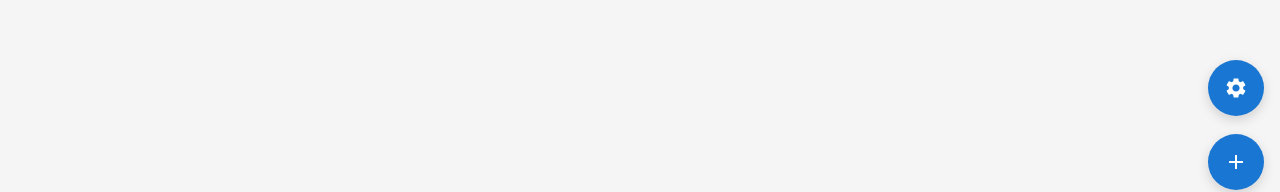
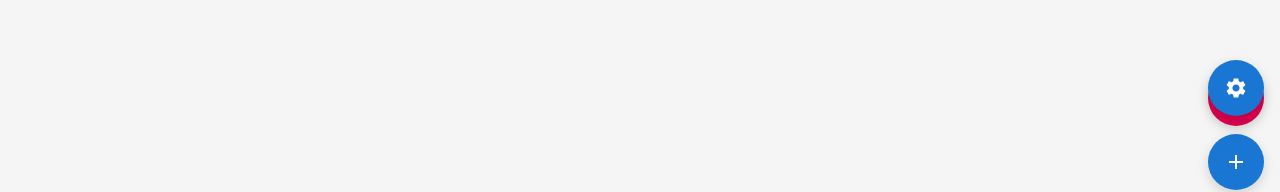
Before and after one commit to codecrafteddesings/todo-list-app, a React (Create React App) app: page / in a window 1280 px wide. Shown: the part 594-786 px from the top of the page. Built offline with nearby package versions, Linux system fonts and the light colour scheme; the HTML template or start-up script is replaced by a standard one.

Commit message:
Bbotón adicional (color secundario y con ícono de campana) en el componente AddTodoFab. Al hacer clic en ese botón, se disparará una notificación nativa del navegador como ejemplo

```diff
--- a/src/components/AddTodoFab.js
+++ b/src/components/AddTodoFab.js
@@ -10,6 +10,7 @@ import {
 } from '@mui/material';
 import { Add as AddIcon } from '@mui/icons-material';
 import TodoForm from './TodoForm';
+import notificationService from '../services/NotificationService';
 
 // eslint-disable-next-line no-unused-vars
 const Transition = React.forwardRef(function Transition(props, ref) {
@@ -17,6 +18,15 @@ const Transition = React.forwardRef(function Transition(props, ref) {
 });
 
 const AddTodoFab = () => {
+  // Ejemplo: disparar notificación nativa
+  const handleNotify = () => {
+    notificationService.showNotification({
+      title: 'Notificación de prueba',
+      body: '¡Esta es una notificación nativa del navegador!',
+      icon: '/logo192.png',
+      tag: 'test-notification'
+    });
+  };
   const [open, setOpen] = useState(false);
   const theme = useTheme();
   // eslint-disable-next-line no-unused-vars
@@ -48,6 +58,21 @@ const AddTodoFab = () => {
         }}
       >
         <AddIcon />
+      </Fab>
+
+      {/* Botón para disparar notificación de ejemplo */}
+      <Fab
+        color="secondary"
+        aria-label="notify"
+        onClick={handleNotify}
+        sx={{
+          position: 'fixed',
+          bottom: 80,
+          right: 16,
+          zIndex: 1000,
+        }}
+      >
+        🔔
       </Fab>
 
       <Dialog
```
